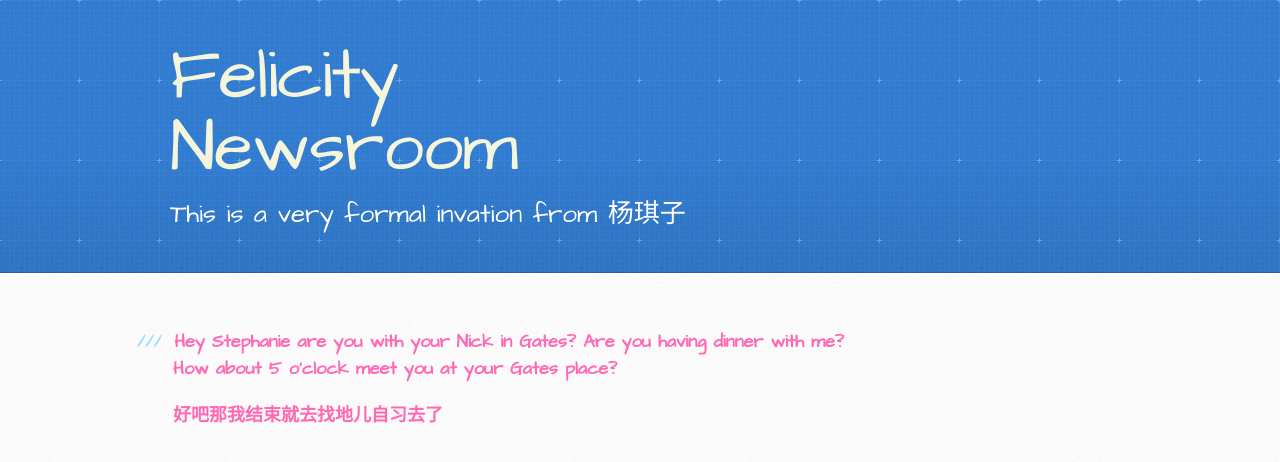
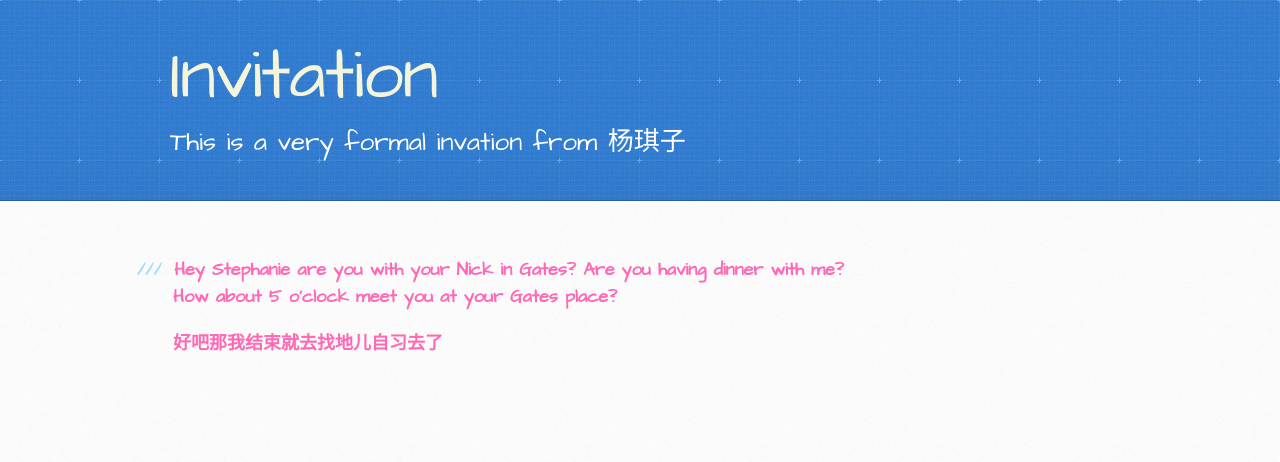
Before and after one commit to Felicityyang/Felicityyang.github.io, a plain HTML site: page index.html in a window 1280 px wide. Drawn offline with Linux system fonts and the light colour scheme.

Commit message:
Update index.html

```diff
--- a/index.html
+++ b/index.html
@@ -19,7 +19,7 @@
   <body>
     <header>
       <div class="inner">
-        <h1>Felicity Newsroom</h1>
+        <h1>Invitation</h1>
         <h2>This is a very formal invation from 杨琪子</h2>
     </header>
 
```
